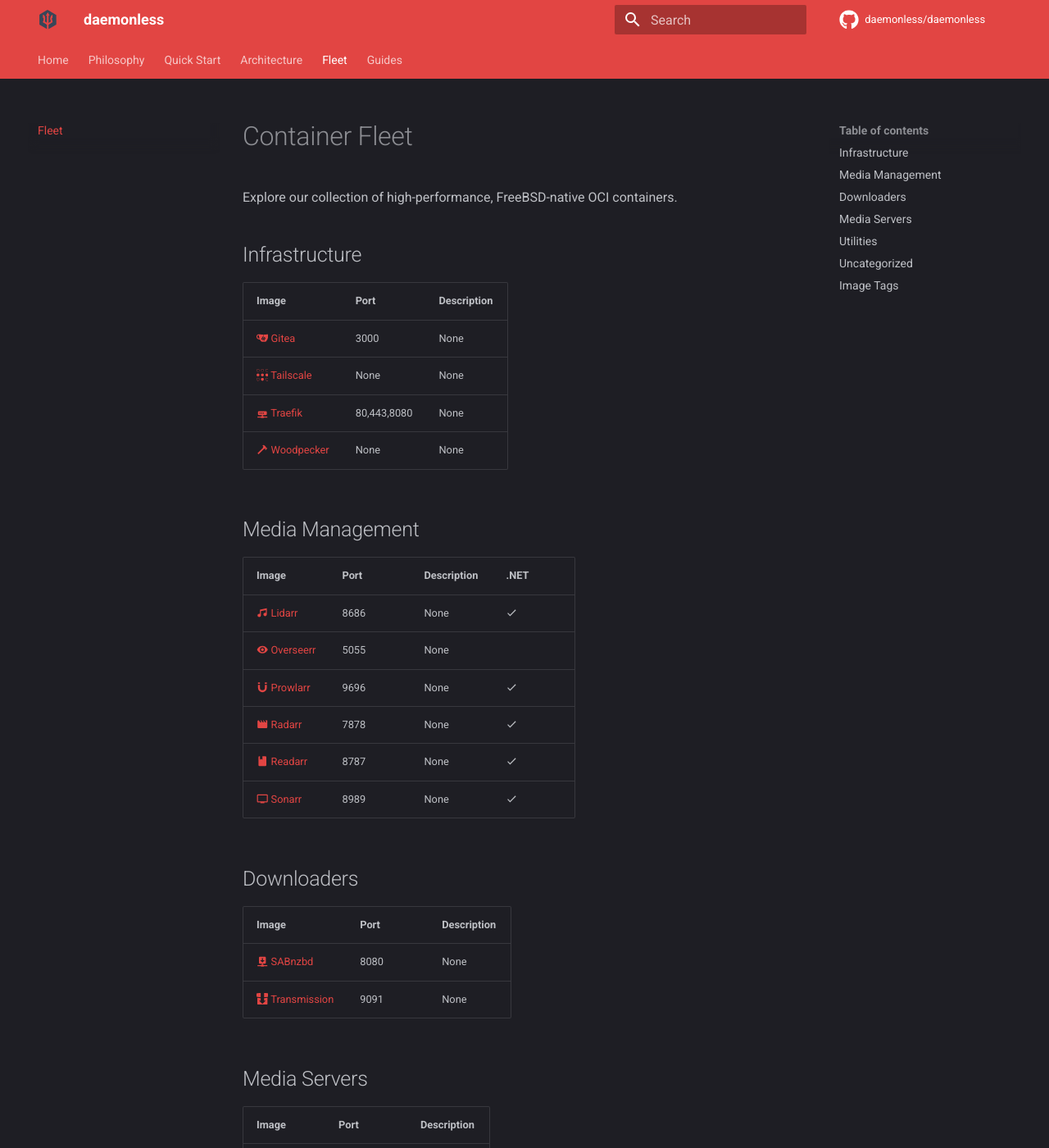
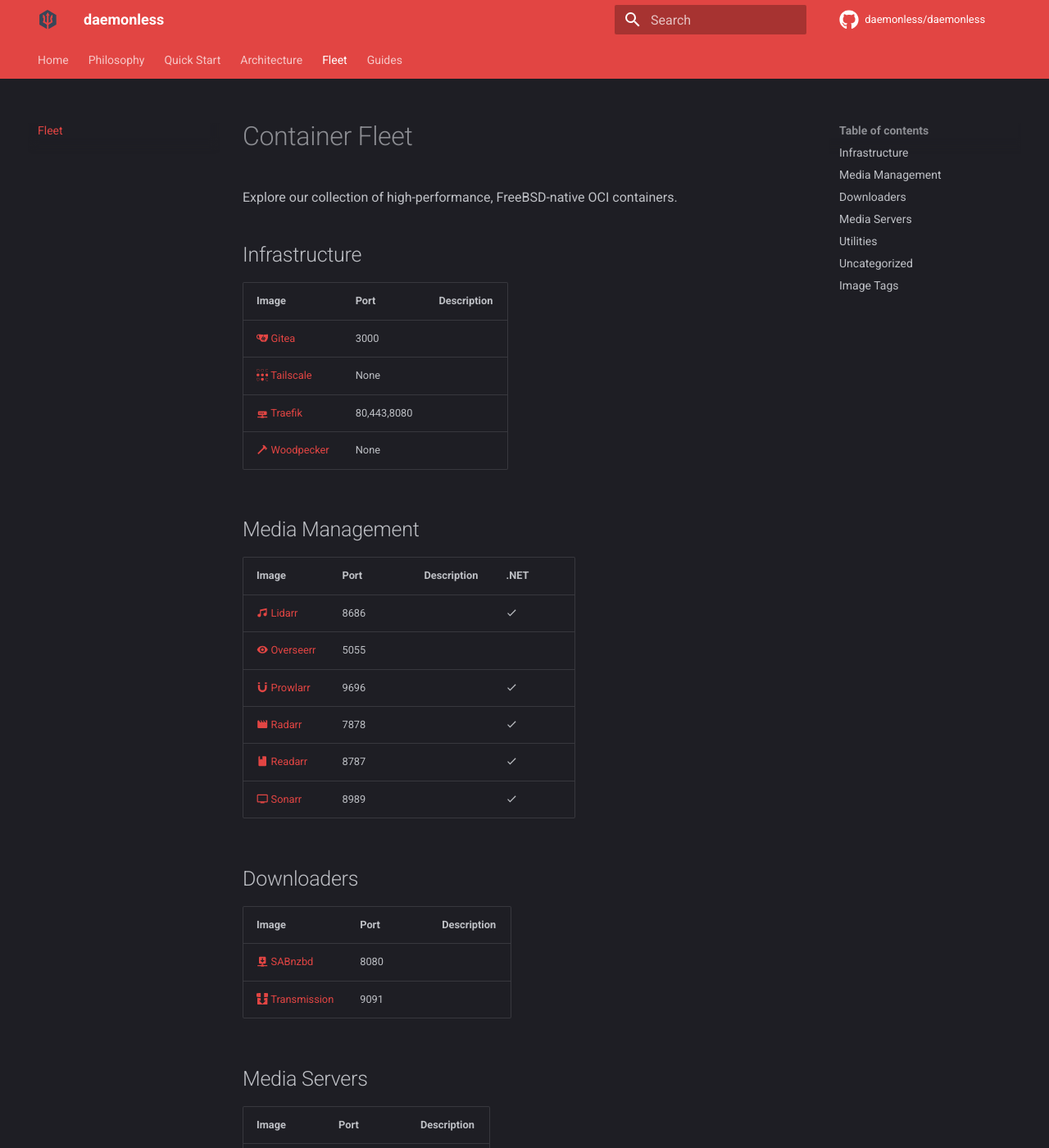
Before and after one commit to daemonless/daemonless-site-test, an MkDocs documentation site: the page built from docs/images/index.md, in a window 1280 px wide and 1400 px high. Shown: the whole window at 82% size. Built offline with MkDocs 1.6.1 and Material for MkDocs 9.7.7, drawn with Linux system fonts in a browser that asks for light colours; comment, search, counter and statistics services are not loaded; some of the changed text lies outside the part shown.

```diff
--- a/docs/images/index.md
+++ b/docs/images/index.md
@@ -6,53 +6,53 @@ Explore our collection of high-performance, FreeBSD-native OCI containers.
 
 | Image | Port | Description |
 |-------|------|-------------|
-| [:simple-gitea: Gitea](gitea.md) | 3000 | None |
-| [:simple-tailscale: Tailscale](tailscale.md) | None | None |
-| [:material-router-network: Traefik](traefik.md) | 80,443,8080 | None |
-| [:material-hammer: Woodpecker](woodpecker.md) | None | None |
+| [:simple-gitea: Gitea](gitea.md) | 3000 |  |
+| [:simple-tailscale: Tailscale](tailscale.md) | None |  |
+| [:material-router-network: Traefik](traefik.md) | 80,443,8080 |  |
+| [:material-hammer: Woodpecker](woodpecker.md) | None |  |
 
 ## Media Management
 
 | Image | Port | Description | .NET |
 |-------|------|-------------|------|
-| [:material-music: Lidarr](lidarr.md) | 8686 | None | :material-check: |
-| [:material-eye: Overseerr](overseerr.md) | 5055 | None |  |
-| [:material-magnet: Prowlarr](prowlarr.md) | 9696 | None | :material-check: |
-| [:material-movie: Radarr](radarr.md) | 7878 | None | :material-check: |
-| [:material-book: Readarr](readarr.md) | 8787 | None | :material-check: |
-| [:material-television: Sonarr](sonarr.md) | 8989 | None | :material-check: |
+| [:material-music: Lidarr](lidarr.md) | 8686 |  | :material-check: |
+| [:material-eye: Overseerr](overseerr.md) | 5055 |  |  |
+| [:material-magnet: Prowlarr](prowlarr.md) | 9696 |  | :material-check: |
+| [:material-movie: Radarr](radarr.md) | 7878 |  | :material-check: |
+| [:material-book: Readarr](readarr.md) | 8787 |  | :material-check: |
+| [:material-television: Sonarr](sonarr.md) | 8989 |  | :material-check: |
 
 ## Downloaders
 
 | Image | Port | Description |
 |-------|------|-------------|
-| [:material-download-network: SABnzbd](sabnzbd.md) | 8080 | None |
-| [:simple-transmission: Transmission](transmission.md) | 9091 | None |
+| [:material-download-network: SABnzbd](sabnzbd.md) | 8080 |  |
+| [:simple-transmission: Transmission](transmission.md) | 9091 |  |
 
 ## Media Servers
 
 | Image | Port | Description |
 |-------|------|-------------|
-| [:simple-jellyfin: Jellyfin](jellyfin.md) | 8096 | None |
-| [:simple-plex: Tautulli](tautulli.md) | 8181 | None |
+| [:simple-jellyfin: Jellyfin](jellyfin.md) | 8096 |  |
+| [:simple-plex: Tautulli](tautulli.md) | 8181 |  |
 
 ## Utilities
 
 | Image | Port | Description |
 |-------|------|-------------|
-| [:simple-nextcloud: Nextcloud](nextcloud.md) | 80 | None |
-| [:material-speedometer: OpenSpeedTest](openspeedtest.md) | 3000 | None |
-| [:material-view-dashboard: Organizr](organizr.md) | 80 | None |
-| [:material-pulse: SmokePing](smokeping.md) | 80 | None |
-| [:simple-ubiquiti: UniFi](unifi.md) | 8443 | None |
-| [:material-chart-line: Uptime Kuma](uptime-kuma.md) | 3001 | None |
-| [:simple-bitwarden: Vaultwarden](vaultwarden.md) | 80 | None |
+| [:simple-nextcloud: Nextcloud](nextcloud.md) | 80 |  |
+| [:material-speedometer: OpenSpeedTest](openspeedtest.md) | 3000 |  |
+| [:material-view-dashboard: Organizr](organizr.md) | 80 |  |
+| [:material-pulse: SmokePing](smokeping.md) | 80 |  |
+| [:simple-ubiquiti: UniFi](unifi.md) | 8443 |  |
+| [:material-chart-line: Uptime Kuma](uptime-kuma.md) | 3001 |  |
+| [:simple-bitwarden: Vaultwarden](vaultwarden.md) | 80 |  |
 
 ## Uncategorized
 
 | Image | Port | Description |
 |-------|------|-------------|
-| [:simple-wireguard: Transmission WireGuard](transmission-wireguard.md) | 9091 | None |
+| [:simple-wireguard: Transmission WireGuard](transmission-wireguard.md) | 9091 |  |
 
 ## Image Tags
 
```
Also changed, not shown: docs/images/immich-server.md (+5 -0 lines), docs/quick-start.md (+1 -3 lines), 1 other file.
